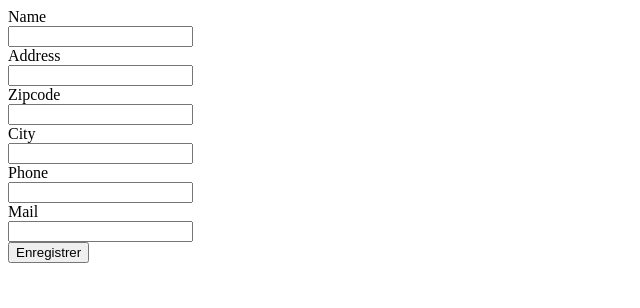
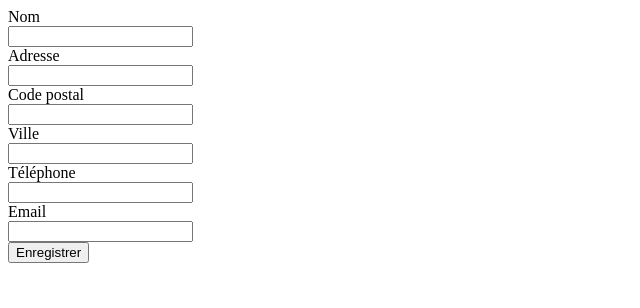
Before and after one commit to WildCodeSchool/orleans-202103-php-project-bretin, a Symfony app: template templates/cabinet/new.html.twig in a window 1280 px wide. Shown: the top 308 px of the page, without its empty margins (0-640 px from the left). Run offline with Twig, Linux system fonts and the light colour scheme; the template is opened without the code that fills it, so the values that code supplies are empty; form fields are guessed from the names that the template uses; some libraries are stand-ins or nearby versions.

Commit message:
fix form ajout cabinet traduction des labels

```diff
--- a/templates/cabinet/new.html.twig
+++ b/templates/cabinet/new.html.twig
@@ -8,38 +8,38 @@
 <div class="d-flex justify-content-center">
     <div class="row col-lg-6 col-md-8 mb-4 fw-bold">
     {% block form_row %}
-        <div class="form_row p-2">
-            {{ form_label(form.name) }}
-         </div>
+        <div class="form_row row g-2">
+            {{ form_label(form.name,"Nom") }}
+        </div>
         {{ form_widget(form.name) }}
         {{ form_errors(form.name) }}
 
-        <div class="form_row p-2">
-            {{ form_label(form.address) }}
+        <div class="form_row row g-2">
+            {{ form_label(form.address,"Adresse") }}
         </div>
         {{ form_widget(form.address) }}
         {{ form_errors(form.address) }}
 
-        <div class="form_row p-2">
-            {{ form_label(form.zipcode) }}
+        <div class="form_row row g-2">
+            {{ form_label(form.zipcode,"Code postal") }}
         </div>
         {{ form_widget(form.zipcode) }}
         {{ form_errors(form.zipcode) }}
 
-        <div class="form_row p-2">
-            {{ form_label(form.city) }}
+        <div class="form_row row g-2">
+            {{ form_label(form.city,"Ville") }}
         </div>
         {{ form_widget(form.city) }}
         {{ form_errors(form.city) }}
 
-         <div class="form_row p-2">
-             {{ form_label(form.phone) }}
+         <div class="form_row row g-2">
+             {{ form_label(form.phone,"Téléphone") }}
         </div>
         {{ form_widget(form.phone) }}
         {{ form_errors(form.phone) }}
 
-          <div class="form_row p-2">
-             {{ form_label(form.mail) }}
+          <div class="form_row row g-2">
+             {{ form_label(form.mail,"Email") }}
         </div>
         {{ form_widget(form.mail) }}
         {{ form_errors(form.mail) }}
```
